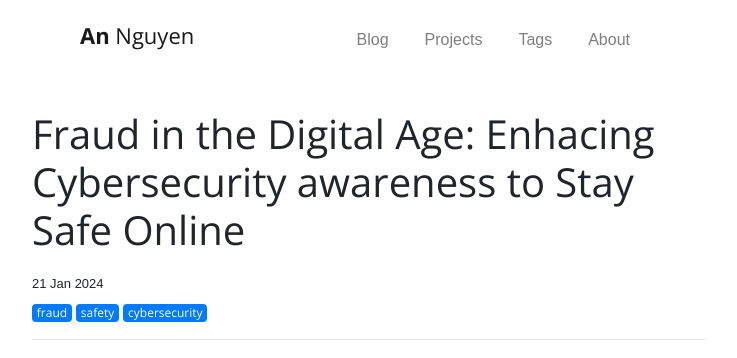
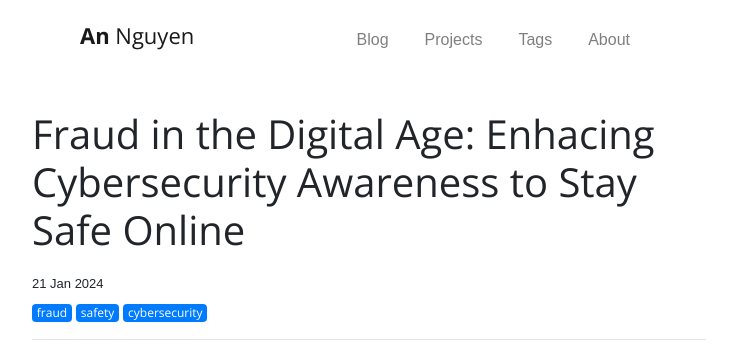
Before and after one commit to anthng/anthng.github.io, a Jekyll site: the page built from _posts/2024-01-21-fraud-in-the-digital-age.md, in a window 1280 px wide and 900 px high. Shown: the top 358 px of the window, without its empty margins (271-1008 px from the left). Built offline with Jekyll 4.4.1, drawn with Linux system fonts in a browser that asks for light colours; comment, search, counter and statistics services are not loaded.

```diff
--- a/_posts/2024-01-21-fraud-in-the-digital-age.md
+++ b/_posts/2024-01-21-fraud-in-the-digital-age.md
@@ -1,6 +1,6 @@
 ---
 layout: post
-title: "Fraud in the Digital Age: Enhacing Cybersecurity awareness to Stay Safe Online"
+title: "Fraud in the Digital Age: Enhacing Cybersecurity Awareness to Stay Safe Online"
 excerpt: "Empowering users to stay safe: The role of education and awareness in cybersecurity"
 categories:
   - fraud
```
